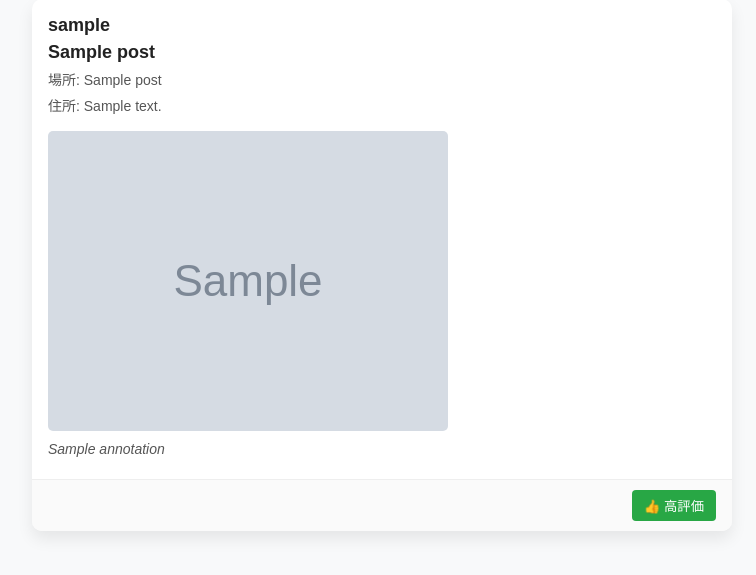
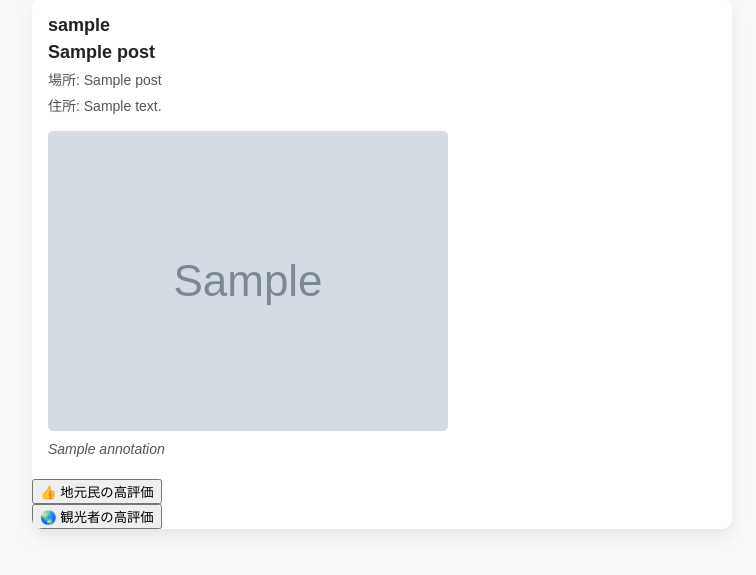
Before and after one commit to kuruneru/place_pop_application, a FastAPI app: template templates/index.html in a window 1280 px wide. Shown: the part 202-777 px from the top of the page, without its empty margins (258-1014 px from the left). Run offline with FastAPI, Linux system fonts and the light colour scheme; the template is opened without the code that fills it: most values are stand-ins (such as "Sample title", 1, 10 or a date in 2020); grey boxes marked "Sample" are stand-in pictures.

Commit message:
evaluation

```diff
--- a/templates/index.html
+++ b/templates/index.html
@@ -137,10 +137,26 @@
               <p class="comment">{{ post.annotation }}</p>
             {% endif %}
           </a>
-          <!-- 高評価ボタン -->
-          <form action="/like/{{ post.id }}" method="POST" class="like-form">
-            <button type="submit">👍 高評価</button>
-          </form>
+          <!-- ★ 2種類の高評価ボタンを横並びに配置 -->
+          <div class="flex justify-between space-x-4 mt-4">
+              <!-- 地元民の高評価 -->
+              <form action="/like_local/{{ post.id }}" method="POST" class="flex-1">
+                  <button type="submit"
+                      class="w-full px-4 py-2 bg-blue-600 text-white font-semibold rounded-md
+                            hover:bg-blue-700 transition duration-200 ease-in-out shadow">
+                      👍 地元民の高評価
+                  </button>
+              </form>
+
+              <!-- 観光者の高評価 -->
+              <form action="/like_tourist/{{ post.id }}" method="POST" class="flex-1">
+                  <button type="submit"
+                      class="w-full px-4 py-2 bg-green-600 text-white font-semibold rounded-md
+                            hover:bg-green-700 transition duration-200 ease-in-out shadow">
+                      🌏 観光者の高評価
+                  </button>
+              </form>
+          </div>
         </div>
       {% endfor %}
     {% else %}
```
